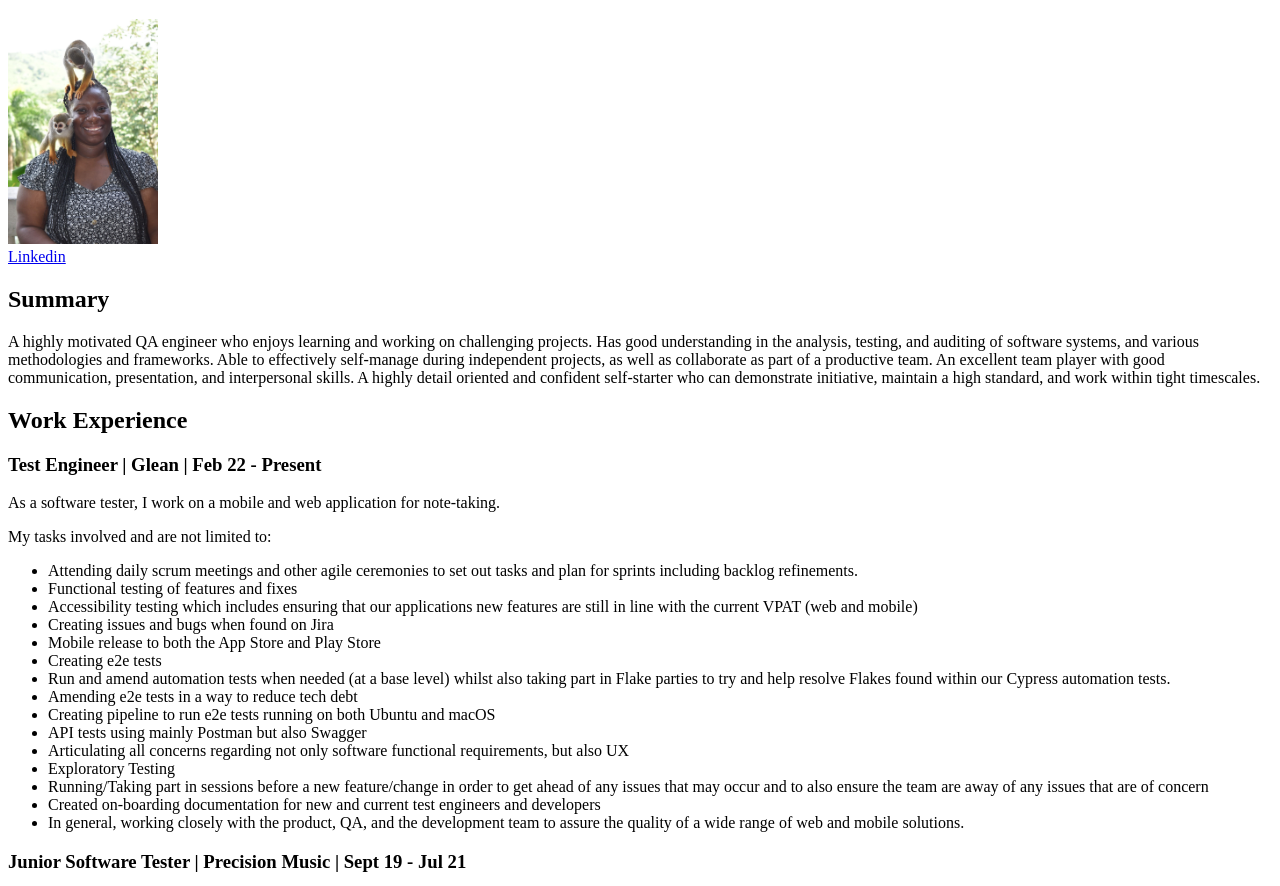
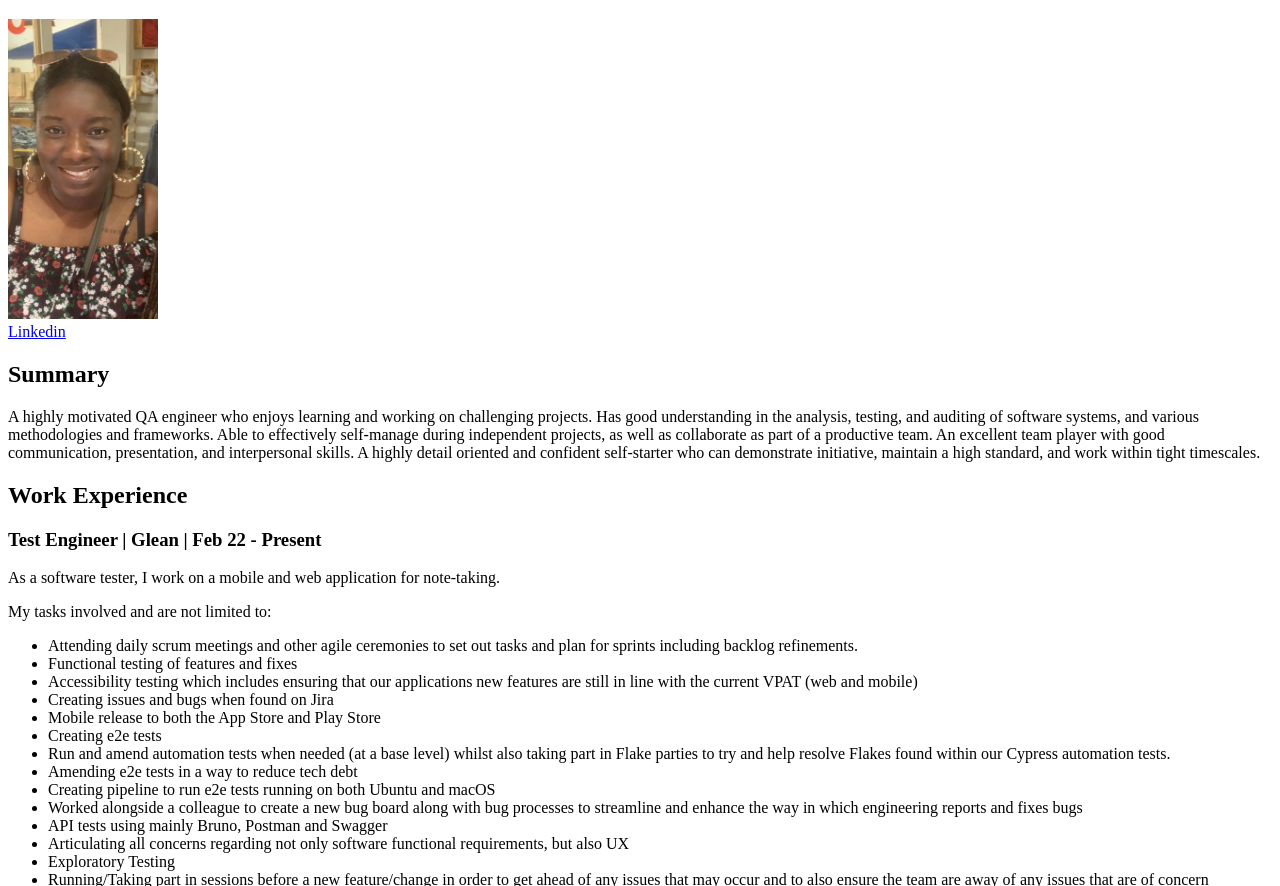
Before and after one commit to ellishama/html-CV, a plain HTML site: page index.html in a window 1280 px wide. Shown: the part 61-947 px from the top of the page. Drawn offline with Linux system fonts and the light colour scheme.

Commit message:
HTML CV Update

```diff
--- a/index.html
+++ b/index.html
@@ -3,13 +3,13 @@
   <head>
     <meta charset="UTF-8" />
     <meta name="viewport" content="width=device-width, initial-scale=1.0" />
-    <title>My CV</title>
+    <title>Ellishama CV</title>
   </head>
   <body>
     <h1>Ellishama Odemo</h1>
 
     </p>
-    <img width="150" src="./assets/images/ellie.JPG" alt="Ellishama Odemo with small monkey"/>
+    <img width="150" height="300" src="./assets/images/ellishama_pic.jpg" alt="Ellishama Odemo profile pic"/>
     <br>
     <a href="www.linkedin.com/in/ellishama">Linkedin</a>
 
@@ -55,7 +55,8 @@
       <li>
         Creating pipeline to run e2e tests running on both Ubuntu and macOS
       </li>
-      <li>API tests using mainly Postman but also Swagger</li>
+      <li>Worked alongside a colleague to create a new bug board along with bug processes to streamline and enhance the way in which engineering reports and fixes bugs</li>
+      <li>API tests using mainly Bruno, Postman and Swagger</li>
       <li>
         Articulating all concerns regarding not only software functional
         requirements, but also UX
```
Also changed, not shown: assets/images/ellishama_pic.jpg (added).
